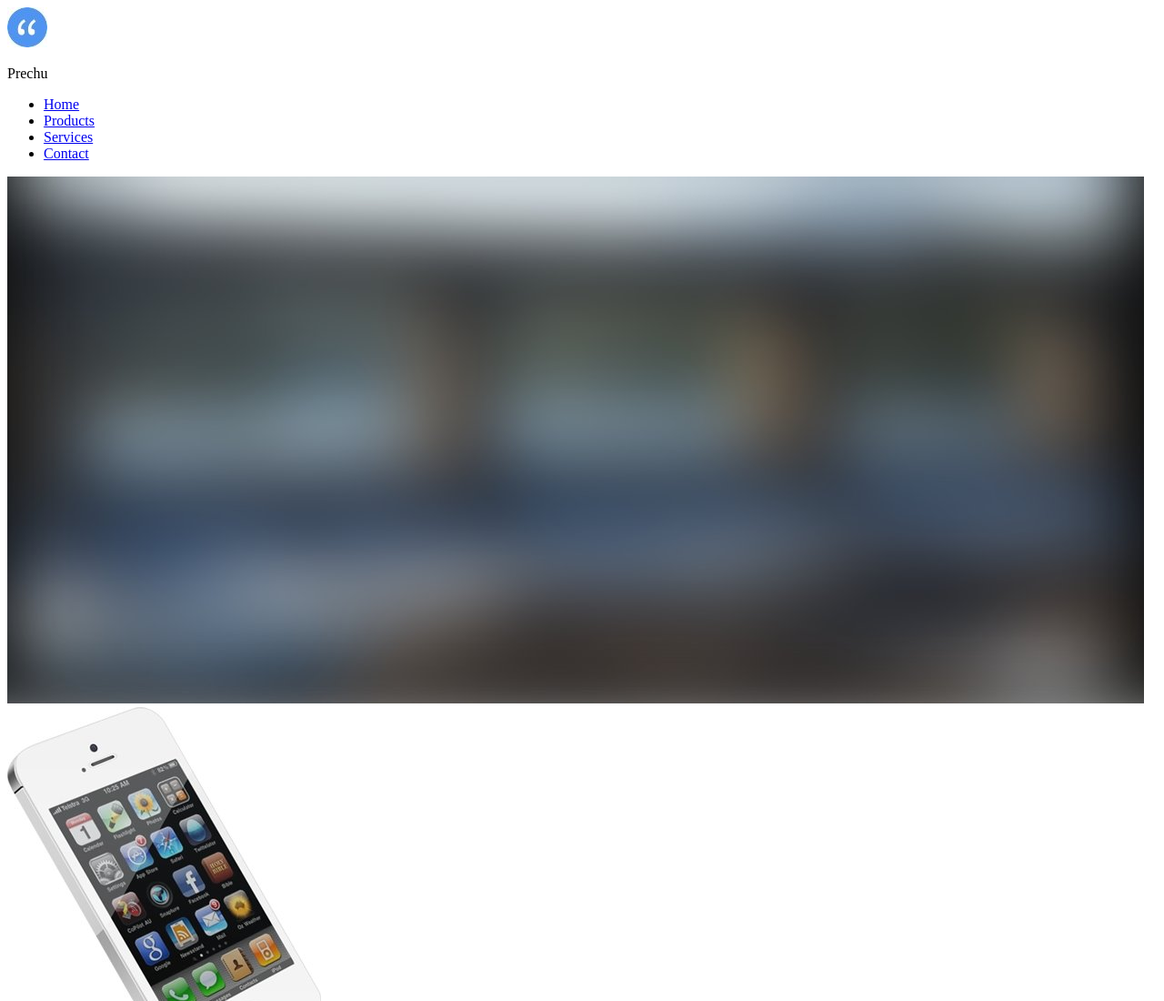
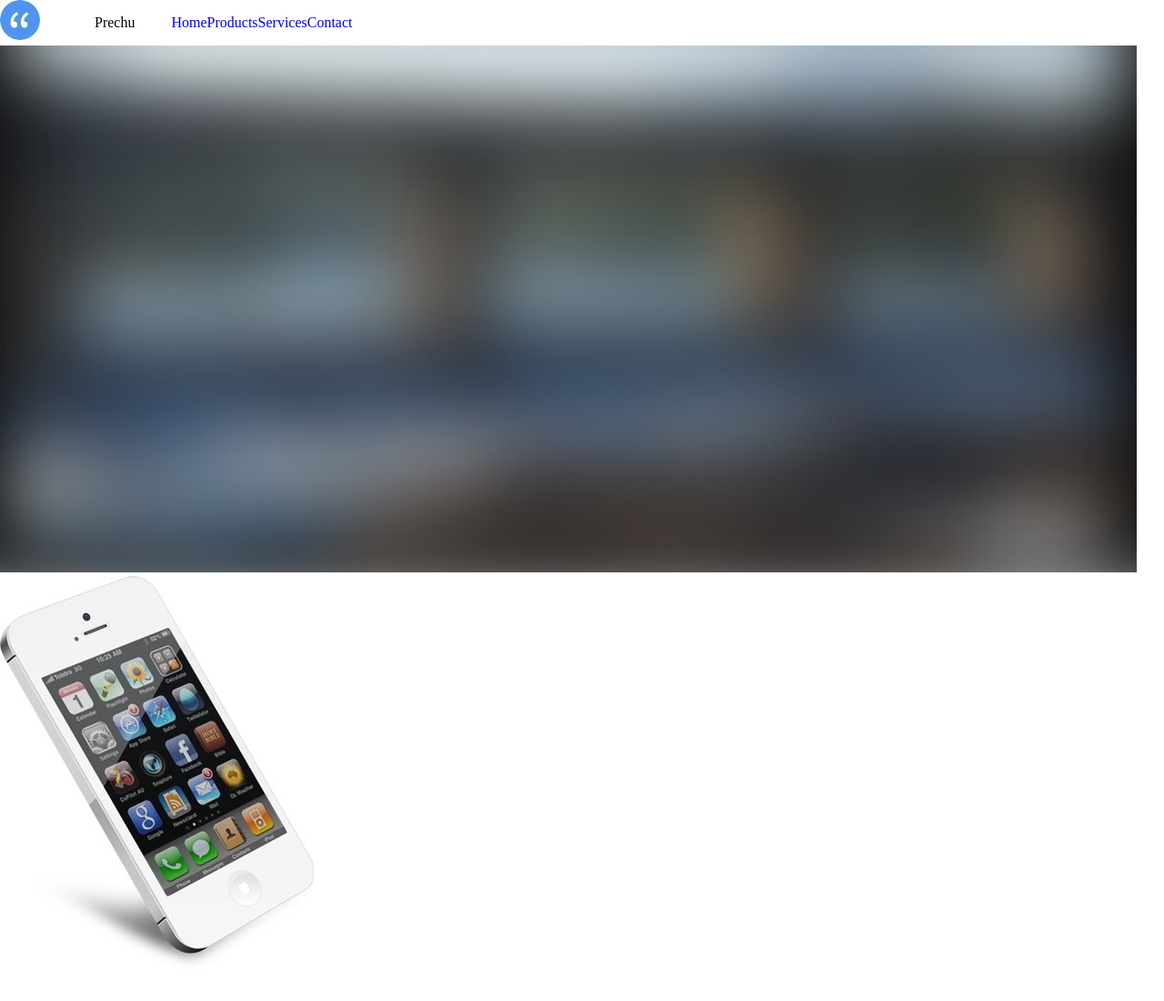
Before and after one commit to AnyaSE/AnnSeleznova_10, a plain HTML site: page index.html in a window 1280 px wide. Shown: the top 1100 px of the page at 91% size. Drawn offline with nearby package versions, Linux system fonts and the light colour scheme; files that its build step writes are made by us from their sources.

Commit message:
added styling for header in the scss file

```diff
--- a/index.html
+++ b/index.html
@@ -5,7 +5,7 @@
     <meta http-equiv="X-UA-Compatible" content="IE=edge">
     <meta name="viewport" content="width=device-width, initial-scale=1.0">
     <title>Prechu</title>
-    <link rel="stylesheet" href="style/main.css">
+    <link rel="stylesheet" href="style.css/main.css">
 </head>
 <body>
     <div class="wrapper">
--- a/style.css/_mixin.scss
+++ b/style.css/_mixin.scss
@@ -18,11 +18,10 @@
 
 @mixin flex () {
     display: flex;
-    flex-direction: column;
+    flex-direction: row;
 }
 
-@mixin getSize ($w, $h, $m) {
+@mixin getSize ($w, $m) {
     width: $w;
-    height: $h;
     margin: $m;
 }
--- a/style.css/main.scss
+++ b/style.css/main.scss
@@ -2,5 +2,43 @@ $size: 100px;
 $colorB: #5094f2;
 $colorR: #d94748;
 $colorY: #ebbb11;
+$width: 100%;
 
 @import 'mixin';
+
+a {
+    text-decoration: none; /*removing the text decoration for links (i.e. underline)*/
+}
+
+ul, ol {
+    list-style: none; /*removing list styling (bullets) for the lists*/
+}
+
+body {
+    margin: 0;
+    padding: 0;
+}
+
+.wrapper {
+
+    .header {
+        @include flex();
+        padding: ($size - 11px, 0);
+        width: $width;
+    }
+        .header__logo {
+            @include flex ();
+            padding: ($size - 30px, $size);
+        }
+            .header__wrap {
+                @include flex ();
+            }
+
+            .logo__picture {
+                padding-right: ($size - 40px);
+            }
+                .nav {
+                    @include flex ();
+
+                }
+    }
```
Also changed, not shown: style.css/main.css, 1 other file.
